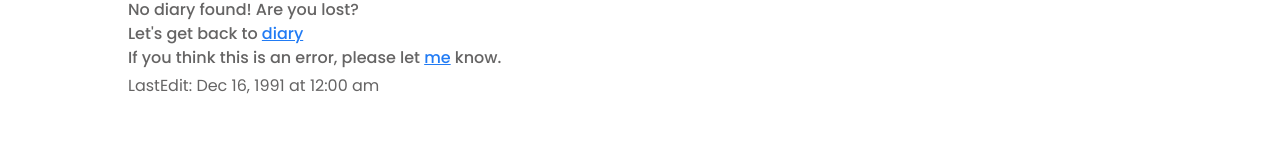
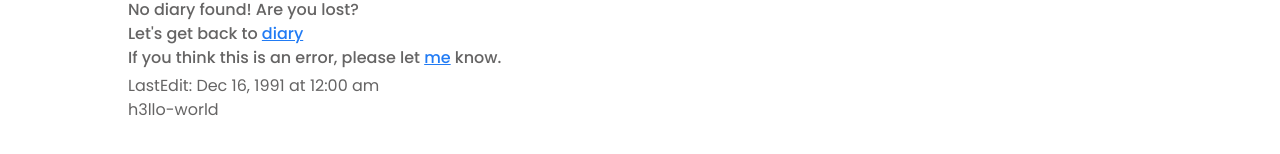
Before and after one commit to BlueBeret/lurifos.dev, a Next.js app: page /diary/1 in a window 1280 px wide. Shown: the part 216-370 px from the top of the page. Built offline with nearby package versions, Linux system fonts and the light colour scheme; no server answers; the database is empty.

Commit message:
now you can copy uuid from diary detail

```diff
--- a/src/pages/diary/[uuid].jsx
+++ b/src/pages/diary/[uuid].jsx
@@ -1,19 +1,27 @@
 
 import { PrismaClient } from '@prisma/client'
 import ReactMarkdown from 'react-markdown'
+import Head from 'next/head'
 import gfm from 'remark-gfm'
 
 import styles from './markdown.module.css'
+import { data } from 'autoprefixer'
 
 
 const Diary = (props) => {
   const diary = props.data.length > 0 ? props.data[0] : {
+    uuid: 'h3llo-world',
     title: 'Oh no!',
     body: `No diary found! Are you lost?
     Let's get back to [diary](/diary)
     If you think this is an error, please let [me](/contact) know.`,
     timecreated: 'December 16, 1991',
     lastedited: 'December 16, 1991',
+  }
+
+  const copyuuid = () => {
+    navigator.clipboard.writeText(diary.uuid)
+    alert('Copied to clipboard!')
   }
 
   const parseDate = (date) => {
@@ -36,6 +44,9 @@ const Diary = (props) => {
   }
 
   return <div className='content-container items-start max-w-[1080px]'>
+    <Head>
+      <title>{diary.title}</title>
+    </Head>
     <div className='post-header flex flex-col items-start mb-5'>
       <h1>{diary.title}</h1>
       <div className='flex flex-col text-grey'>
@@ -48,7 +59,11 @@ const Diary = (props) => {
       <ReactMarkdown remarkPlugins={[gfm]}
       >{diary.body}</ReactMarkdown>
     </div>
-    <span className='text-grey mt-1'>LastEdit: {parseDate(diary.lastedited)}</span>
+    <div className='flex flex-col'>
+      <span className='text-grey mt-1'>LastEdit: {parseDate(diary.lastedited)}</span>
+      <span className='text-grey hover:cursor-pointer' onClick={(e) => copyuuid()}>{diary.uuid}</span>
+    </div>
+
   </div>
 }
 
```
